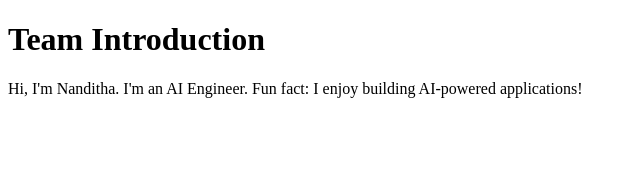
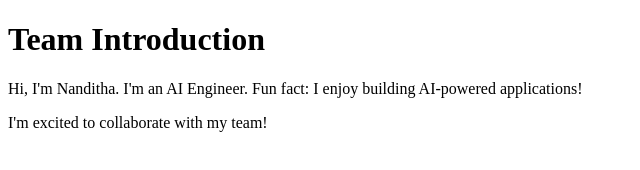
Before and after one commit to nandithasalim/team-intro, a plain HTML site: page index.html in a window 1280 px wide. Shown: the whole page, without its empty margins (0-640 px from the left). Drawn offline with Linux system fonts and the light colour scheme.

Commit message:
Updated team introduction

```diff
--- a/index.html
+++ b/index.html
@@ -11,6 +11,6 @@
         I'm an AI Engineer.
         Fun fact: I enjoy building AI-powered applications!
     </p>
-
+    <p>I'm excited to collaborate with my team!</p>
 </body>
 </html>
```
